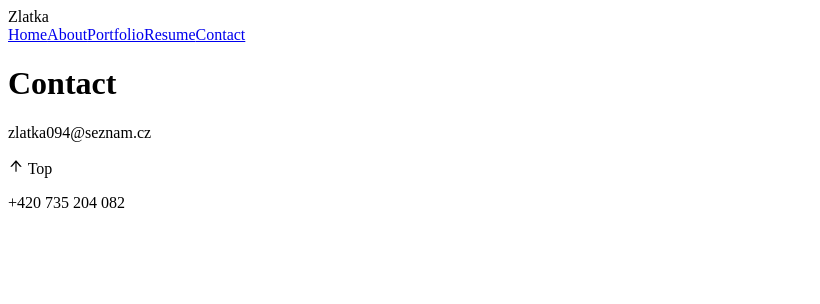
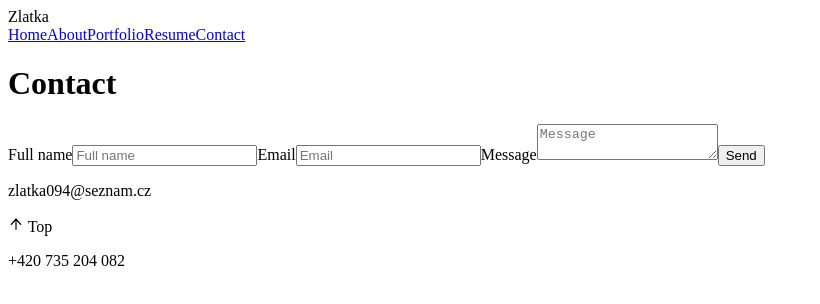
Before and after one commit to zlatka-n/portfolio_website, a Next.js app: page /contact in a window 1280 px wide. Shown: the top 304 px of the page, without its empty margins (0-820 px from the left). Built offline with nearby package versions, Linux system fonts and the light colour scheme.

Commit message:
emailJS and react hook form implemented

```diff
--- a/package.json
+++ b/package.json
@@ -9,9 +9,11 @@
     "lint": "next lint"
   },
   "dependencies": {
+    "emailjs-com": "^3.2.0",
     "next": "11.1.2",
     "react": "17.0.2",
     "react-dom": "17.0.2",
+    "react-hook-form": "^7.17.4",
     "react-icons": "^4.3.1"
   },
   "devDependencies": {
--- a/pages/contact.js
+++ b/pages/contact.js
@@ -1,9 +1,83 @@
 import Layout from "@/components/Layout";
+import { useRef } from "react";
+import emailjs from "emailjs-com";
+import { useForm } from "react-hook-form";
 
 export default function ContactPage() {
+  const form = useRef();
+
+  const {
+    register,
+    watch,
+    formState: { errors },
+    handleSubmit,
+  } = useForm();
+
+  const sendEmail = () => {
+    emailjs
+      .sendForm(
+        "service_66mzfvh",
+        "template_xvq88cp",
+        form.current,
+        "user_uG2ERR9NyJGgBbIe05qy3"
+      )
+      .then(
+        (result) => {
+          console.log(result.text);
+        },
+        (error) => {
+          console.log(error.text);
+        }
+      );
+
+    form.current.reset();
+  };
+
   return (
     <Layout>
-      <h1>Contact</h1>
+      <div className="mx-auto max-w-7xl">
+        <div className="mx-auto md:w-3/5">
+          <h1 className="text-5xl md:text-7xl 4k:text-9xl font-bold px-5 md:px-0">
+            Contact
+          </h1>
+          <form ref={form} onSubmit={handleSubmit(sendEmail)}>
+            <label>Full name</label>
+            <input
+              type="text"
+              name="user_name"
+              placeholder="Full name"
+              className="bg-gray-200 w-full h-14 px-3"
+              {...register("user_name", {
+                required: true,
+                maxLength: 20,
+                pattern: /^[A-Za-z]+$/i,
+              })}
+            />
+            {errors?.user_name?.type === "required" && (
+              <p>This field is required</p>
+            )}
+
+            <label>Email</label>
+            <input
+              type="email"
+              name="user_email"
+              placeholder="Email"
+              className="bg-gray-200 w-full h-14 px-3"
+            />
+            <label>Message</label>
+            <textarea
+              name="message"
+              className="bg-gray-200 w-full h-60 px-3"
+              placeholder="Message"
+            />
+            <input
+              type="submit"
+              value="Send"
+              className="bg-black hover:bg-gray-500 text-white font-bold py-2 px-4 rounded"
+            />
+          </form>
+        </div>
+      </div>
     </Layout>
   );
 }
--- a/pages/portfolio.js
+++ b/pages/portfolio.js
@@ -210,7 +210,8 @@ export default function PortfolioPage() {
               <h3 className="text-2xl text-gray-700 font-medium">Challenges</h3>
               <p className="text-xl mt-2 mb-5 leading-normal">
                 This was the first time I used Next.js and Tailwind, so firstly
-                I had to get hang of it. The problem, I had, was with web
+                I had to get hang of it. Firstly, it took me a while to decide
+                on layout of this website. Another problem, I had, was with web
                 responsivness for 4k screen's dimensions (3840px X 2160px). The
                 4k issue was somehow managed with custom breakpoint in Tailwind.
               </p>
```
Also changed, not shown: 1 other file (tests, documents, lock files or other folders).
